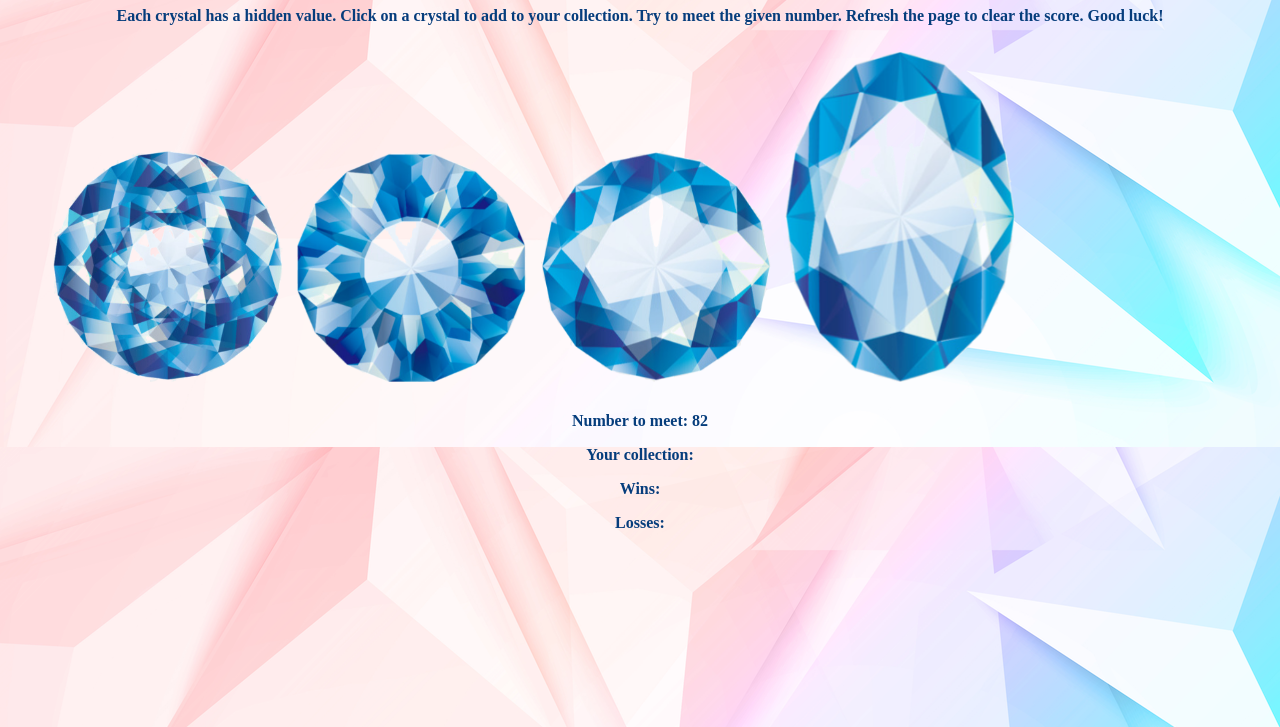
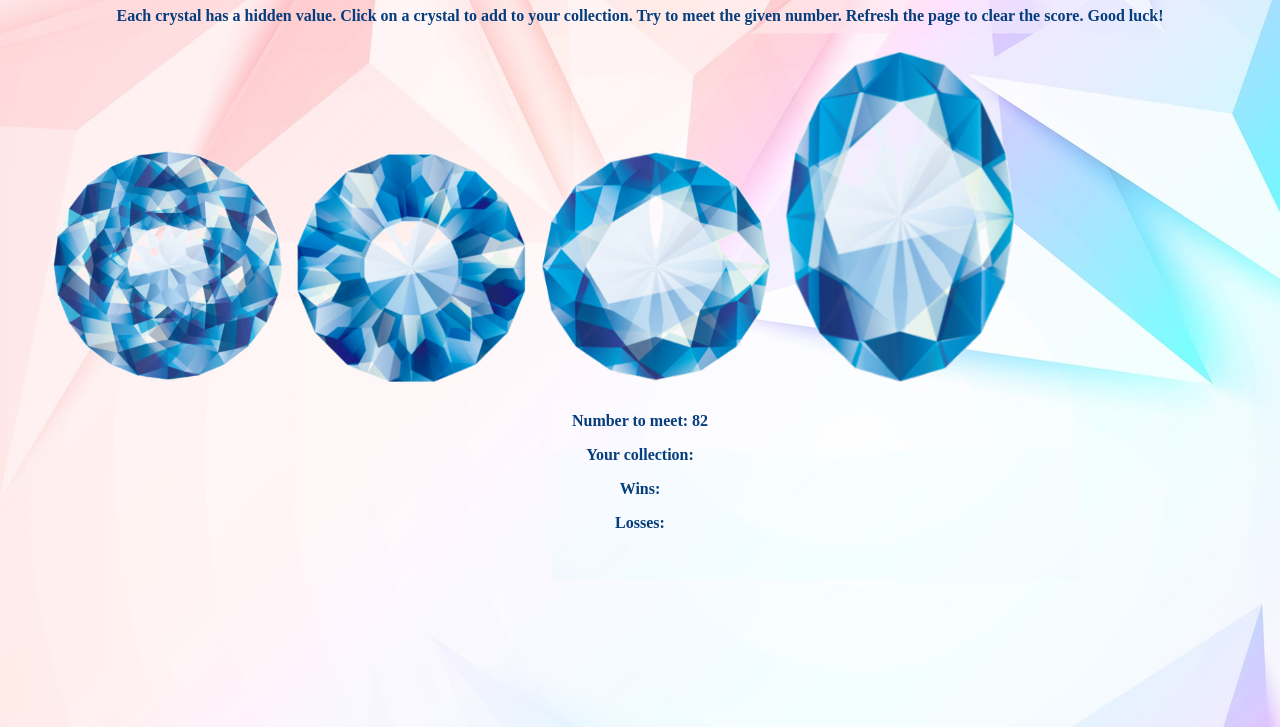
Before and after one commit to lilysimmons/unit-4-game, a plain HTML site: page index.html in a window 1280 px wide. Shown: the part 73-800 px from the top of the page. Drawn offline with nearby package versions, Linux system fonts and the light colour scheme.

Commit message:
changed background

```diff
--- a/index.html
+++ b/index.html
@@ -24,13 +24,13 @@
             padding-top: 5px;
             }
 
-    body{background-image: url("assets/images/alteredimage.png")}
+    body{background-image: url("assets/images/crystalbackgroundbetter.jpg")}
 
     h1{color: rgba(2, 58, 122, 0.986); text-align: center;}
 
     h4{color: rgba(2, 58, 122, 0.986); text-align: center;}
 
-    p{color:rgba(2, 58, 122, 0.986); font-weight: bold; text-align:center;}
+    p{color:rgba(2, 58, 122, 0.986); font-weight:bold; text-align:center;}
 
     </style>
 
@@ -63,18 +63,6 @@
 
 
 
-
-
-
-
-<!-- possible backgrounds
-<a href="https://www.freepik.com/free-photos-vectors/background">Background vector created by Freepik</a>
-<a href="https://www.shutterstock.com/image-vector/falling-gems-abstract-background-vector-illustration-548469979"></a>
-<a href="https://www.freepik.com/free-photos-vectors/background">Background vector created by Harryarts - Freepik.com</a> -->
-
-
-<!-- <a href="https://www.freepik.com/free-vector/diamonds-pattern-design_998551.htm">Designed by Akdesign</a> -->
-
 <!-- <a href="https://www.freepik.com/free-vector/vector-background-abstract-polygon-triangle_1306577.htm">Designed by Ikatod</a> -->
 
 <script src="assets/javascript/game.js"></script>
```
Also changed, not shown: assets/images/alteredimage.png (deleted), assets/images/crystalbackgroundbetter.jpg (added), 2 other files.
